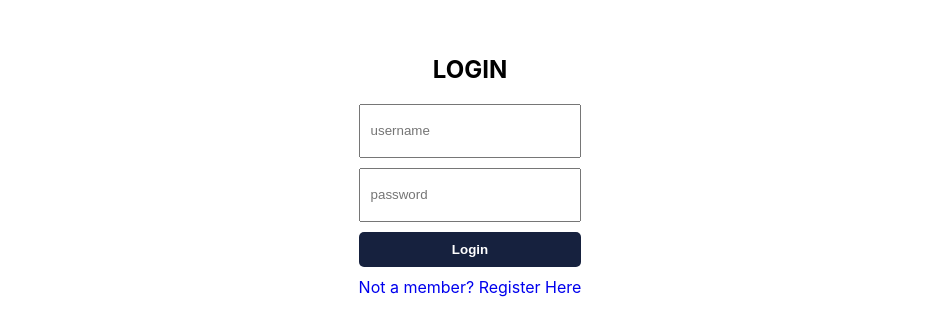
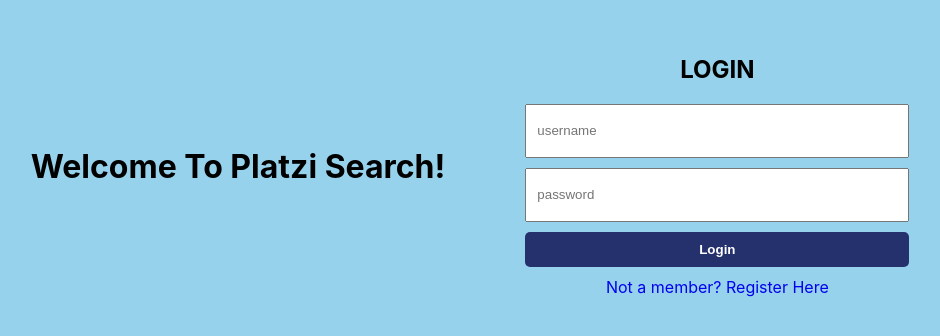
Before and after one commit to rksdevs/platzisearch, a React (Create React App) app: page /login in a window 1280 px wide. Shown: the part 234-570 px from the top of the page, without its empty margins (170-1110 px from the left). Built offline with nearby package versions, Linux system fonts and the light colour scheme.

Commit message:
Added some styles and minor fixes

```diff
--- a/src/App.css
+++ b/src/App.css
@@ -1,38 +1,3 @@
-/* .App {
-  text-align: center;
+body {
+  background-color: #97d2ec;
 }
-
-.App-logo {
-  height: 40vmin;
-  pointer-events: none;
-}
-
-@media (prefers-reduced-motion: no-preference) {
-  .App-logo {
-    animation: App-logo-spin infinite 20s linear;
-  }
-}
-
-.App-header {
-  background-color: #282c34;
-  min-height: 100vh;
-  display: flex;
-  flex-direction: column;
-  align-items: center;
-  justify-content: center;
-  font-size: calc(10px + 2vmin);
-  color: white;
-}
-
-.App-link {
-  color: #61dafb;
-}
-
-@keyframes App-logo-spin {
-  from {
-    transform: rotate(0deg);
-  }
-  to {
-    transform: rotate(360deg);
-  }
-} */
--- a/src/components/BasicTable.jsx
+++ b/src/components/BasicTable.jsx
@@ -15,34 +15,93 @@
 import EditTableModal from "./EditTableModal";
 import Switch from "@mui/material/Switch";
 
-const TableHeadingContainer = styled.div``;
+const TableHeadingContainer = styled.div`
+  display: flex;
+  justify-content: center;
+  align-self: center;
+  margin-top: 1em;
+  position: relative;
+  background: #dbdffd;
+  @media only Screen and (max-width: 40em) {
+    flex-direction: row;
+    padding-bottom: 0.5em;
+  }
+`;
 const TableName = styled.h2``;
-const FetchData = styled.button``;
+const FetchData = styled.button`
+  position: absolute;
+  padding: 7px 20px;
+  border-radius: 10px;
+  outline: none;
+  border: none;
+  font-size: 1em;
+  font-weight: 600;
+  top: 20px;
+  right: 10px;
+  background: #7b85cb;
+  &:hover {
+    background: #646fd4;
+    box-shadow: 0px 0px 10px 1px #ffffff;
+  }
+  @media only Screen and (max-width: 40em) {
+    padding: 3px;
+    top: 55px;
+    right: 250px;
+    font-size: 14px;
+  }
+`;
 const SearchContainer = styled.div`
   display: flex;
   justify-content: space-between;
   align-items: center;
   width: 100%;
   justify-content: space-evenly;
+  background: #7b85cb;
+  padding-top: 5px;
+  padding-bottom: 5px;
+  @media only Screen and (max-width: 40em) {
+    flex-direction: column;
+  }
 `;
 const SearchInputDiv = styled.div``;
+const TableInputSearch = styled.input`
+font-weight: bold;
+font-size: 1em;
+border-radius: 20px;
+padding: 7px;
+outline: none;
+border: 1px solid black;
+margin-bottom: 5px;
+
+}
+`;
+const TableInputSelect = styled.select`
+border-radius: 20px;
+padding: 7px;
+outline: none;
+border: 1px solid black;
+font-weight: bold;
+font-size: 1em;
+}
+`;
 
 const SelectInputDiv = styled.div``;
-const ToggleInputDiv = styled.div``;
+const ToggleInputDiv = styled.div`
+  font-weight: bold;
+  font-size: 1em;
+`;
 
 export default function BasicTable() {
-  const { tableData, loading, error, dispatch } = useContext(TableContext);
+  const { tableData, dispatch } = useContext(TableContext);
   const [modalOpen, setModalOpen] = useState(false);
   const [rowIdToEdit, setRowIdToEdit] = useState(0);
-  const [open, setOpen] = useState(false);
   const label = { inputProps: { "aria-label": "Switch demo" } };
   const [sortCategory, setSortCategory] = useState("id");
   const [toggleDescending, setToggleDescending] = useState(true);
   const [query, setQuery] = useState("");
   const [sortingOrder, setSortingOrder] = useState("");
 
-  //Function to fetch data from API & store in local storage
-
+  //Function to fetch data from API & store in local storage using reducer
   const fetchApiData = async () => {
     await axios
       .get("https://api.escuelajs.co/api/v1/products")
@@ -55,7 +114,7 @@
       .catch((err) => console.log(err));
   };
 
-  //Fetching Data only once and sending it to localStorage
+  //Fetching Data only once and sending it to localStorage via reducer
 
   useEffect(() => {
     const fetchTableData = async () => {
@@ -66,19 +125,18 @@
         type: "TABLE_DATA_FETCH_SUCCESS",
         payload: result.data.splice(1, 20),
       });
-      // setTestTableData(result.data.splice(1, 20));
     };
     fetchTableData();
+    // eslint-disable-next-line
   }, []);
 
   //Refetching the data on Refetch click
-
   const refetchData = async (e) => {
     e.preventDefault();
     fetchApiData();
   };
 
-  //Deleting data from Table
+  //Deleting data from Table - delete from storage via reducer
   const handleDelete = async (rowId) => {
     const updatedData = tableData.filter((item) => item.id !== rowId);
     try {
@@ -89,10 +147,13 @@
     }
   };
 
+  //handling edit modal open
   const handleEdit = (rowId) => {
     setModalOpen(!modalOpen);
     setRowIdToEdit(rowId);
   };
+
+  //Search function
 
   const search = (data) => {
     return data.filter(
@@ -104,11 +165,9 @@
     );
   };
 
-  //Sorting data
-
+  //Sorting data collation from dropdown and toggle
   const handleDropDown = (e) => {
     setSortCategory(e.target.value);
-    // console.log(sortCategory);
   };
 
   const handleToggle = (e) => {
@@ -116,7 +175,7 @@
 
     toggleDescending ? setSortingOrder("asc") : setSortingOrder("des");
     console.log(sortingOrder);
-    sortingTable();
+    sortingTable(); //calls sorting on toggling asc/dec
   };
 
   //sorting function
@@ -144,20 +203,24 @@
     <>
       <SearchContainer>
         <SearchInputDiv>
-          <input
+          <TableInputSearch
             type="text"
             placeholder="search"
             onChange={(e) => setQuery(e.target.value.toLowerCase())}
           />
         </SearchInputDiv>
         <SelectInputDiv>
-          <select id="sortType" name="sortType" onClickCapture={handleDropDown}>
+          <TableInputSelect
+            id="sortType"
+            name="sortType"
+            onClickCapture={handleDropDown}
+          >
             <option value="id">Id</option>
             <option value="title">Title</option>
             <option value="price">Price</option>
             <option value="description">Description</option>
             <option value="category">Category Name</option>
-          </select>
+          </TableInputSelect>
         </SelectInputDiv>
         <ToggleInputDiv>
           Ascending
@@ -165,7 +228,7 @@
           Descending
         </ToggleInputDiv>
       </SearchContainer>
-      <TableContainer component={Paper}>
+      <TableContainer component={Paper} style={{ background: "white" }}>
         <TableHeadingContainer>
           <TableName>Product List From Platzi</TableName>
           <FetchData onClick={refetchData}>Refetch Data From API</FetchData>
--- a/src/components/EditTableModal.jsx
+++ b/src/components/EditTableModal.jsx
@@ -7,7 +7,7 @@
 const ModalContainer = styled.div`
   width: 100vw;
   height: 100vh;
-  background-color: rgba(0, 0, 0, 0.418);
+  background-color: rgba(72, 69, 69, 0.03);
   position: fixed;
   top: 0;
   left: 0;
@@ -22,7 +22,7 @@
   justify-content: center;
   flex-direction: column;
   background-color: darkslateblue;
-  width: 80vw;
+  width: 48.5vw;
 `;
 const ModalHeadingContainer = styled.div`
   display: flex;
@@ -40,19 +40,30 @@
 `;
 const ProductForm = styled.form`
   width: 80%;
+  display: flex;
+  justify-content: center;
+  flex-direction: column;
+}
 `;
 const ProductFormSubDiv = styled.div`
   width: 100%;
   display: flex;
   justify-content: flex-start;
+  margin-bottom: 10px;
 `;
-const ProductLabel = styled.label`
+const LabelDiv = styled.div`
   flex: 1;
 `;
+const InputDiv = styled.div`
+  flex: 3;
+`;
+const ProductLabel = styled.label``;
 const ProductInput = styled.input`
-  flex: 2;
+  width: 100%;
 `;
-const ProductDesc = styled.textarea``;
+const ProductDesc = styled.textarea`
+  width: 100%;
+`;
 const SubmitContainer = styled.div`
   display: flex;
   align-items: center;
@@ -60,10 +71,22 @@
   margin-top: 20px;
   margin-bottom: 20px;
 `;
-const SubmitButton = styled.button``;
+const SubmitButton = styled.button`
+  padding: 7px 20px;
+  border-radius: 10px;
+  outline: none;
+  border: none;
+  font-size: 1em;
+  font-weight: 600;
+  background: #7b85cb;
+  &:hover {
+    background: #646fd4;
+    box-shadow: 0px 0px 10px 1px #ffffff;
+  }
+`;
 
 const EditTableModal = ({ productId, setOpen }) => {
-  const { tableData, loading, error, dispatch } = useContext(TableContext);
+  const { tableData, dispatch } = useContext(TableContext);
   const [productInfo, setProductInfo] = useState({
     productTitle: undefined,
     productPrice: undefined,
@@ -77,17 +100,14 @@
     e.preventDefault();
 
     for (let i = 0; i < tableData.length; i++) {
-      // console.log(tableData[i]);
       //target the object having the same product id
       if (tableData[i].id === productId) {
         tableData[i].title = productInfo.productTitle;
         tableData[i].price = productInfo.productPrice;
         tableData[i].description = productInfo.productDesc;
         tableData[i].category.name = productInfo.productCategory;
-        // console.log(tableData);
       }
     }
-    // console.log(tableData);
     // update the data for that object
     //dispatch the updated object
 
@@ -109,7 +129,10 @@
         <ProductContainer>
           <ProductForm>
             <ProductFormSubDiv>
+              <LabelDiv>
                 <ProductLabel htmlFor="productTitle">Title</ProductLabel>
+              </LabelDiv>
+              <InputDiv>
                 <ProductInput
                   type="text"
                   placeholder="Product Title"
@@ -117,9 +140,13 @@
                   name="productTitle"
                   onChange={handleChange}
                 />
+              </InputDiv>
             </ProductFormSubDiv>
             <ProductFormSubDiv>
+              <LabelDiv>
                 <ProductLabel htmlFor="productPrice">Price</ProductLabel>
+              </LabelDiv>
+              <InputDiv>
                 <ProductInput
                   type="text"
                   placeholder="Product Price"
@@ -127,9 +154,13 @@
                   name="productPrice"
                   onChange={handleChange}
                 />
+              </InputDiv>
             </ProductFormSubDiv>
             <ProductFormSubDiv>
+              <LabelDiv>
                 <ProductLabel htmlFor="productDesc">Description</ProductLabel>
+              </LabelDiv>
+              <InputDiv>
                 <ProductDesc
                   cols={45}
                   placeholder="Product Description"
@@ -137,9 +168,13 @@
                   name="productDesc"
                   onChange={handleChange}
                 />
+              </InputDiv>
             </ProductFormSubDiv>
             <ProductFormSubDiv>
+              <LabelDiv>
                 <ProductLabel htmlFor="productCategory">Category</ProductLabel>
+              </LabelDiv>
+              <InputDiv>
                 <ProductInput
                   type="text"
                   placeholder="Product Category"
@@ -147,6 +182,7 @@
                   name="productCategory"
                   onChange={handleChange}
                 />
+              </InputDiv>
             </ProductFormSubDiv>
           </ProductForm>
         </ProductContainer>
--- a/src/context/AuthContext.jsx
+++ b/src/context/AuthContext.jsx
@@ -49,8 +49,7 @@
   const [state, dispatch] = useReducer(AuthReducer, INITIAL_STATE);
 
   useEffect(() => {
-    // console.log(state.user);
-    localStorage.setItem("user", JSON.stringify(state.user));
+    localStorage.setItem("user", JSON.stringify(state.user)); //setting up user when state is updated
   }, [state.user]);
 
   return (
--- a/src/context/TableContext.jsx
+++ b/src/context/TableContext.jsx
@@ -1,4 +1,4 @@
-import { createContext, useReducer, useEffect, useState } from "react";
+import { createContext, useReducer, useEffect } from "react";
 
 const INITIAL_STATE = {
   tableData: JSON.parse(localStorage.getItem("tableData")) || null,
@@ -9,6 +9,7 @@
 export const TableContext = createContext(INITIAL_STATE);
 
 const TableReducer = (state, action) => {
+  // eslint-disable-next-line
   switch (action.type) {
     case "TABLE_DATA_EDIT_SUCCESS":
       return {
@@ -35,7 +36,7 @@
   const [state, dispatch] = useReducer(TableReducer, INITIAL_STATE);
 
   useEffect(() => {
-    localStorage.setItem("tableData", JSON.stringify(state.tableData));
+    localStorage.setItem("tableData", JSON.stringify(state.tableData)); //setting up table data when state is updated
   }, [state.tableData]);
 
   return (
--- a/src/pages/Home.jsx
+++ b/src/pages/Home.jsx
@@ -1,4 +1,3 @@
-import Switch from "@mui/material/Switch";
 import { useContext } from "react";
 import styled from "styled-components";
 import BasicTable from "../components/BasicTable";
@@ -12,32 +11,52 @@
   align-items: center;
   max-width: 1024px;
   margin: auto;
-  background-color: #eeeeee;
+  background-color: #25316D;
+  position: relative;
 `;
-const HeadingContainer = styled.div``;
-const Heading = styled.h1``;
+const HeadingContainer = styled.div`
+  display: flex;
+  justify-content: center;
+  align-items: center;
+  @media only Screen and (max-width: 40em) {
+    justify-content: space-around;
+  }
+`;
+const Heading = styled.h1`
+  color: white;
+`;
 
-const SearchContainer = styled.div`
-  display: flex;
-  justify-content: space-between;
-  align-items: center;
-  width: 100%;
-  justify-content: space-evenly;
+const TableContainer = styled.div``;
+const LogoutButton = styled.button`
+  padding: 7px 20px;
+  border-radius: 10px;
+  outline: none;
+  border: none;
+  font-size: 1em;
+  font-weight: 600;
+  &:hover {
+    background: #646fd4;
+    box-shadow: 0px 0px 10px 1px #ffffff;
+  }
+  @media only Screen and (max-width: 40em) {
+    padding: 6px;
+    font-size: small;
+  }
 `;
-const SearchInputDiv = styled.div``;
-
-const SelectInputDiv = styled.div``;
-const ToggleInputDiv = styled.div``;
-const TableContainer = styled.div``;
-const FetchData = styled.div``;
-const LogoutButton = styled.button``;
-const LogoutButtonDiv = styled.div``;
+const LogoutButtonDiv = styled.div`
+  position: absolute;
+  right: 50px;
+  @media only Screen and (max-width: 40em) {
+    right: 5px;
+  }
+`;
 
 const Home = () => {
-  const { user, dispatch } = useContext(AuthContext);
+  const { user, dispatch } = useContext(AuthContext); //grabbing user context to display logout & dispatch logout reducer
   const navigate = useNavigate();
 
   const handleLogout = (e) => {
+    //logout functionality - dispatch logout & navigate to login screen
     e.preventDefault();
     dispatch({ type: "LOGOUT" });
     navigate("/login");
--- a/src/pages/Login.jsx
+++ b/src/pages/Login.jsx
@@ -8,10 +8,38 @@
   height: 100vh;
   display: flex;
   align-items: center;
+  flex-direction: row;
+  max-width: 1024px;
+  align-items: center;
   justify-content: center;
-  flex-direction: column;
+  margin: auto;
+  background-color: #97d2ec;
 `;
-const HeadingContainer = styled.div``;
+const LoginTextContainer = styled.div`
+  display: flex;
+  justify-content: center;
+  align-items: center;
+  margin-right: 5em;
+  @media only Screen and (max-width: 40em) {
+    display: none;
+  }
+`;
+const LoginTextHeading = styled.h2`
+  font-size: 2em;
+  text-align: center;
+`;
+
+const FormWrapper = styled.div`
+  width: 30vw;
+  @media only Screen and (max-width: 40em) {
+    width: 80vw;
+  }
+`;
+
+const HeadingContainer = styled.div`
+  display: flex;
+  justify-content: center;
+`;
 const FormHeading = styled.h2``;
 const FormContainer = styled.div`
   display: flex;
@@ -25,7 +53,7 @@
 const FormButton = styled.button`
   border: none;
   padding: 10px 20px;
-  background-color: #16213e;
+  background-color: #25316d;
   color: white;
   font-weight: bold;
   cursor: pointer;
@@ -34,6 +62,11 @@
   &:disabled {
     background-color: #16213e8c;
     cursor: not-allowed;
+  }
+
+  &:hover {
+    background-color: #646fd4;
+    font: #fef5ac;
   }
 `;
 const FormSpan = styled.span``;
@@ -44,7 +77,7 @@
     username: undefined,
     password: undefined,
   });
-  const { loading, error, dispatch } = useContext(AuthContext);
+  const { loading, dispatch } = useContext(AuthContext);
 
   const handleChange = (e) => {
     setCredentials((prev) => ({ ...prev, [e.target.id]: e.target.value }));
@@ -64,24 +97,26 @@
     }
   };
   return (
-    <MainContainer className="login">
+    <MainContainer>
+      <LoginTextContainer>
+        <LoginTextHeading>Welcome To Platzi Search!</LoginTextHeading>
+      </LoginTextContainer>
+      <FormWrapper>
         <HeadingContainer>
           <FormHeading>LOGIN</FormHeading>
         </HeadingContainer>
-      <FormContainer className="FormContainer">
+        <FormContainer>
           <FormInput
             type="text"
             placeholder="username"
             id="username"
             onChange={handleChange}
-          className="lInput"
           />
           <FormInput
             type="password"
             placeholder="password"
             id="password"
             onChange={handleChange}
-          className="lInput"
           />
           <FormButton
             disabled={loading}
@@ -91,11 +126,14 @@
             Login
           </FormButton>
 
-        <Link to="/register" style={{ textDecoration: "none" }}>
+          <Link
+            to="/register"
+            style={{ textDecoration: "none", margin: "auto" }}
+          >
             <FormSpan>Not a member? Register Here</FormSpan>
           </Link>
-        {error && <span>{error.message}</span>}
         </FormContainer>
+      </FormWrapper>
     </MainContainer>
   );
 };
--- a/src/pages/Register.jsx
+++ b/src/pages/Register.jsx
@@ -8,10 +8,38 @@
   height: 100vh;
   display: flex;
   align-items: center;
+  flex-direction: row;
+  max-width: 1024px;
+  align-items: center;
   justify-content: center;
-  flex-direction: column;
+  margin: auto;
+  background-color: #97d2ec;
 `;
-const HeadingContainer = styled.div``;
+const LoginTextContainer = styled.div`
+  display: flex;
+  justify-content: center;
+  align-items: center;
+  margin-right: 5em;
+  @media only Screen and (max-width: 40em) {
+    display: none;
+  }
+`;
+const LoginTextHeading = styled.h2`
+  font-size: 2em;
+  text-align: center;
+`;
+
+const FormWrapper = styled.div`
+  width: 30vw;
+  @media only Screen and (max-width: 40em) {
+    width: 80vw;
+  }
+`;
+
+const HeadingContainer = styled.div`
+  display: flex;
+  justify-content: center;
+`;
 const FormHeading = styled.h2``;
 const FormContainer = styled.div`
   display: flex;
@@ -25,7 +53,7 @@
 const FormButton = styled.button`
   border: none;
   padding: 10px 20px;
-  background-color: #16213e;
+  background-color: #25316d;
   color: white;
   font-weight: bold;
   cursor: pointer;
@@ -34,6 +62,11 @@
   &:disabled {
     background-color: #16213e8c;
     cursor: not-allowed;
+  }
+
+  &:hover {
+    background-color: #646fd4;
+    font: #fef5ac;
   }
 `;
 const FormSpan = styled.span``;
@@ -44,7 +77,7 @@
     username: undefined,
     password: undefined,
   });
-  const { loading, error, dispatch } = useContext(AuthContext);
+  const { loading, dispatch } = useContext(AuthContext);
   const handleChange = (e) => {
     setCredentials((prev) => ({ ...prev, [e.target.id]: e.target.value }));
   };
@@ -62,7 +95,11 @@
     }
   };
   return (
-    <MainContainer className="login">
+    <MainContainer>
+      <LoginTextContainer>
+        <LoginTextHeading>Welcome To Platzi Search!</LoginTextHeading>
+      </LoginTextContainer>
+      <FormWrapper>
         <HeadingContainer>
           <FormHeading>REGISTER</FormHeading>
         </HeadingContainer>
@@ -89,11 +126,11 @@
             Register
           </FormButton>
 
-        <Link to="/login" style={{ textDecoration: "none" }}>
+          <Link to="/login" style={{ textDecoration: "none", margin: "auto" }}>
             <FormSpan>Already a member? Login Here</FormSpan>
           </Link>
-        {error && <span>{error.message}</span>}
         </FormContainer>
+      </FormWrapper>
     </MainContainer>
   );
 };
```
Also changed, not shown: src/App.js (+18 -1 lines), src/components/CredentialForm.jsx (deleted, +0 -88 lines). Lines whose indentation alone changed are shown as unchanged.
